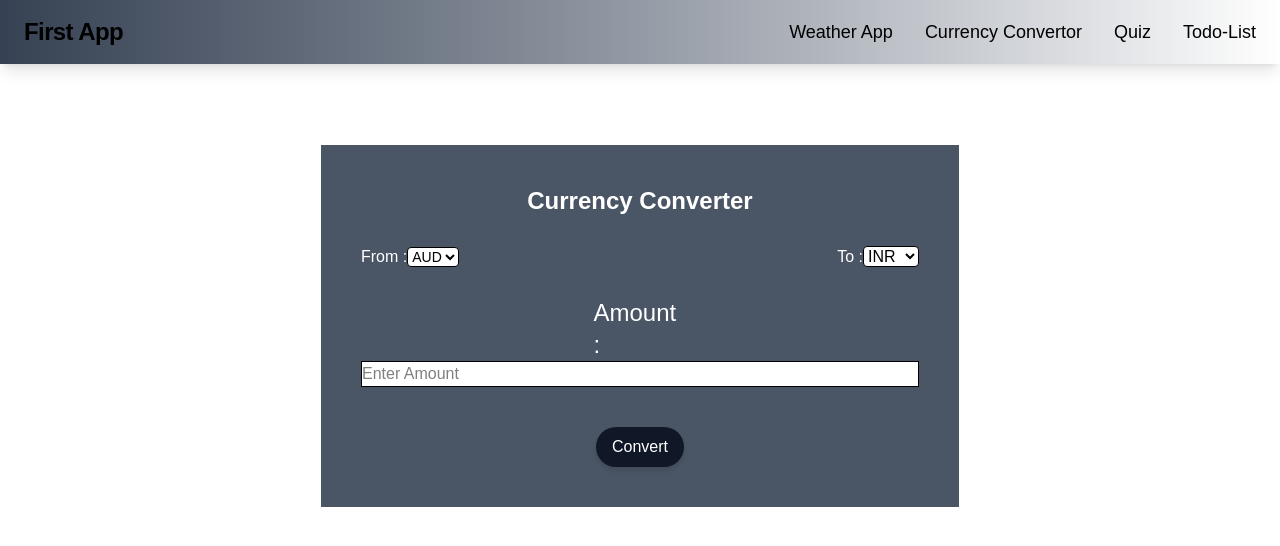
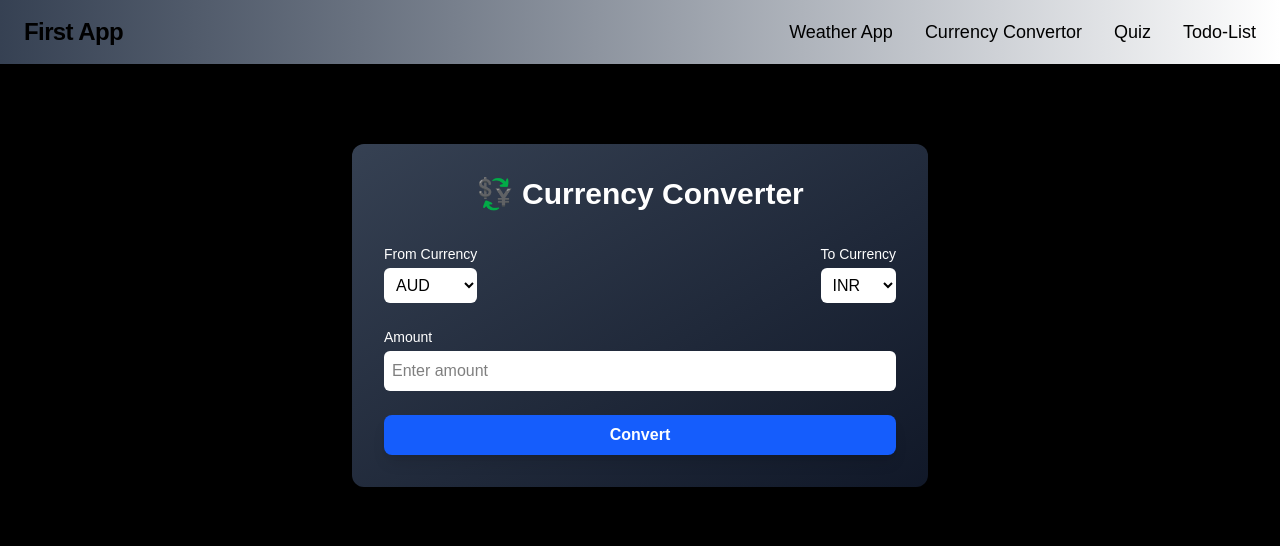
Before and after one commit to Bilal-Jamil-121/basic-app-react, a Next.js app: page /about in a window 1280 px wide. Shown: the top 546 px of the page. Built offline with nearby package versions, Linux system fonts and the light colour scheme.

Commit message:
updated some styles

```diff
--- a/app/about/page.js
+++ b/app/about/page.js
@@ -6,9 +6,11 @@ import {} from "react";
 
 function App() {
   return (
-    <>
-      <Currency/>
-    </>
+    <div className="bg-black h-screen pt-20">
+       <Currency/>
+    </div>
+
+
   );
 }
 
--- a/app/contact/page.js
+++ b/app/contact/page.js
@@ -113,7 +113,7 @@ const Page = () => {
   };
 
   return (
-    <div className='mt-5 max-w-xl mx-auto px-2'>
+    <div className='mt-5 w-full  mx-auto md:px-100 bg-black min-h-screen'>
 
       <h1 className='flex justify-center font-bold text-2xl mb-4'>Quiz App</h1>
       <h1 className='flex text-red-500 justify-center font-bold text-2xl mb-4'>Time {counter} sec out of 100 sec</h1>
--- a/app/page.js
+++ b/app/page.js
@@ -7,16 +7,17 @@ function App() {
 
 
   return (
-    <>
-    <div className='relative flex mt-2 text-5xl font-semibold justify-center w-full  text-white opacity-40'>
+
+    <div className="bg-black py-4 w-full  min-h-screen ">
+    <div className='relative flex  text-5xl font-semibold justify-center w-full  text-white opacity-40'>
       Made by Bilal
       </div>
     <div>
       <Weather/>
     </div>
+    </div>
 
 
-    </>
   )
 }
 
--- a/componenets/Currency.js
+++ b/componenets/Currency.js
@@ -1,6 +1,5 @@
 'use client';
-import React from "react";
-import { useState } from "react";
+import React, { useState } from "react";
 import { Currencyconvertor } from "../api/PostApi";
 
 const Currency = () => {
@@ -12,7 +11,7 @@ const Currency = () => {
   const handleconverter = async () => {
     try {
       if (amount === null || amount <= 0) {
-        alert("enter amount 0 to onward");
+        alert("Enter a valid amount greater than 0");
         setAmount("");
       } else {
         const res = await Currencyconvertor(fromCurrency, toCurrency, amount);
@@ -27,18 +26,16 @@ const Currency = () => {
   };
 
   return (
-    <div className="bg-gray-600 border md:flex md:gap-y-5 flex-col text-white  md:w-1/2 place-self-center mt-20 p-10">
-      <div className="mx-auto text-2xl font-bold">Currency Converter</div>
-      <div className="md:flex justify-between ">
-        <div className="mt-2">
-          <label>
-            From :
+    <div className="bg-gradient-to-br from-gray-700 to-gray-900 text-white p-8 rounded-xl shadow-2xl w-full max-w-xl mx-auto">
+      <h1 className="text-3xl font-extrabold text-center mb-8">💱 Currency Converter</h1>
+
+      <div className="flex flex-col md:flex-row justify-between gap-4 mb-6">
+        <div className="flex flex-col">
+          <label className="mb-1 text-sm font-medium">From Currency</label>
           <select
-              onChange={(e) => {
-                setFromCurrency(e.target.value);
-              }}
+            onChange={(e) => setFromCurrency(e.target.value)}
             value={fromCurrency}
-              className="border rounded text-sm bg-white text-black"
+            className="p-2 rounded-md bg-white text-black focus:outline-none focus:ring-2 focus:ring-blue-500"
           >
             <option value="USD">USD</option>
             <option value="EUR">EUR</option>
@@ -46,17 +43,14 @@ const Currency = () => {
             <option value="GBP">GBP</option>
             <option value="INR">INR</option>
           </select>
-          </label>
         </div>
-        <div className="mt-2">
-          <label>
-            To :
+
+        <div className="flex flex-col">
+          <label className="mb-1 text-sm font-medium">To Currency</label>
           <select
-              onChange={(e) => {
-                setToCurrency(e.target.value);
-              }}
+            onChange={(e) => setToCurrency(e.target.value)}
             value={toCurrency}
-              className="border rounded  bg-white text-black"
+            className="p-2 rounded-md bg-white text-black focus:outline-none focus:ring-2 focus:ring-blue-500"
           >
             <option value="USD">USD</option>
             <option value="EUR">EUR</option>
@@ -64,32 +58,30 @@ const Currency = () => {
             <option value="GBP">GBP</option>
             <option value="INR">INR</option>
           </select>
-          </label>
         </div>
       </div>
-      <div>
-        <p className="md:w-1/6 mt-2  md:mx-auto text-2xl">Amount :</p>
+
+      <div className="mb-6">
+        <label className="block mb-1 text-sm font-medium">Amount</label>
         <input
           value={amount}
-          onChange={(e) => {
-            setAmount(e.target.value);
-          }}
-          className="border w-full bg-white text-black"
+          onChange={(e) => setAmount(e.target.value)}
           type="number"
-          placeholder="Enter Amount"
+          placeholder="Enter amount"
+          className="w-full p-2 rounded-md bg-white text-black focus:outline-none focus:ring-2 focus:ring-blue-500"
         />
       </div>
+
       <button
         onClick={handleconverter}
-        className=" bg-gray-900 flex p-4 mt-5 cursor-pointer rounded-full py-2 shadow-md hover:shadow-gray-800 hover:shadow-lg transition duration-300 mx-auto  hover:text-lg"
+        className="w-full bg-blue-600 hover:bg-blue-700 transition-all duration-300 text-white font-bold py-2 rounded-lg shadow-lg"
       >
         Convert
       </button>
+
       {convertedAmount !== null && (
-        <div className="mt-10 text-black border-t-2">
-          <h1 className="md:w-[45%] font-bold mx-auto ">
-            Converted Amount : {convertedAmount} {toCurrency}{" "}
-          </h1>
+        <div className="mt-6 p-4 bg-white text-black rounded-md text-center font-semibold text-lg shadow-inner">
+          Converted Amount: {convertedAmount} {toCurrency}
         </div>
       )}
     </div>
--- a/componenets/Weather.js
+++ b/componenets/Weather.js
@@ -49,7 +49,7 @@ console.log(data);
 
 
   return (
-    <div className=' z-1 bg-blue-900 p-5 h-1/3 py-5 place-self-center mt-18 rounded-2xl'>
+    <div className=' z-1 bg-gradient-to-bl from-black  to-cyan-500 p-5  py-5 place-self-center mt-18 rounded-2xl'>
         <div className='text-white text-3xl flex justify-center font-semibold'>Weather App</div>
       <div className='mt-5 flex items-center gap-5'>
         <input ref={inputRef} className='bg-amber-50 p-2 text-black rounded w-[80%]' placeholder='Search' type="text" />
```
Lines whose indentation alone changed are shown as unchanged.
